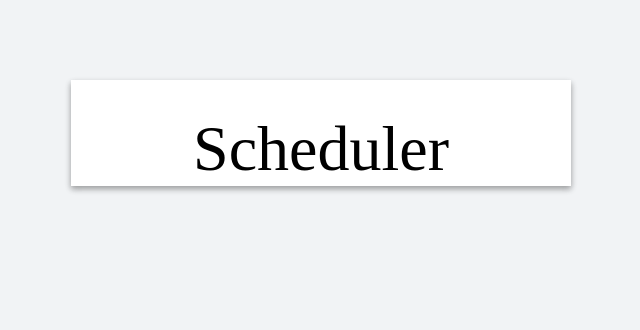
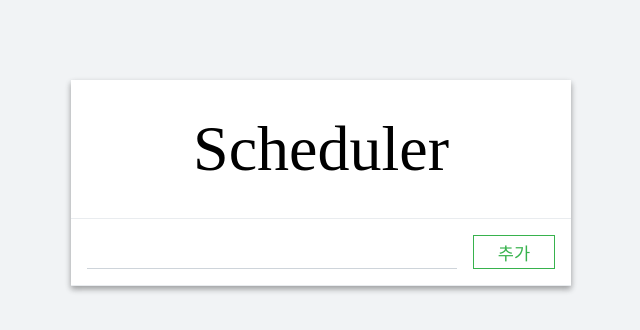
Before and after one commit to mye0ngs00/to_do_list_2020, a React (Create React App) app: page / in a window 1280 px wide. Shown: the top 330 px of the page, without its empty margins (319-959 px from the left). Built offline with nearby package versions, Linux system fonts and the light colour scheme.

Commit message:
~204p add input

```diff
--- a/src/components/App.js
+++ b/src/components/App.js
@@ -1,11 +1,14 @@
 import React, { Component } from 'react';
 import PageTemplate from './PageTemplate';
+import TodoInput from './TodoInput';
 
 class App extends Component{
   render() {
     return (
       <div>
-        <PageTemplate />
+        <PageTemplate>
+          <TodoInput/>
+        </PageTemplate>
       </div>
     )
   }
--- /dev/null
+++ b/src/components/TodoInput/TodoInput.js
@@ -0,0 +1,21 @@
+import React from 'react';
+import styles from './TodoInput.module.scss';
+import classNames from 'classnames/bind';
+
+const cx = classNames.bind(styles);
+const TodoInput = ({ value, onChange, onInsert }) => {
+    const handleKeyPress = (e) => {
+        if (e.key === 'Enter') {
+            onInsert();
+        }
+    }
+
+    return (
+        <div className={cx('todo-input')}>
+            <input onChange={onChange} value={value} onKeyPress={handleKeyPress} />
+            <div className={cx('add-button')} onClick={onInsert}>추가</div>
+        </div>
+    );
+}
+
+export default TodoInput;
--- /dev/null
+++ b/src/components/TodoInput/TodoInput.module.scss
@@ -0,0 +1,42 @@
+@import "../../styles/utils.scss";
+
+.todo-input {
+  border-top: 1px solid $oc-gray-2;
+  border-bottom: 1px solid $oc-gray-2;
+
+  display: flex;
+  padding: 1rem;
+  input {
+    flex: 1;
+    font-size: 1.1rem;
+    outline: none;
+    border: none;
+    background: transparent;
+    border-bottom: 1px solid $oc-gray-4;
+    &:focus {
+      border-bottom: 1px solid $oc-cyan-6;
+    }
+  }
+}
+
+.add-button {
+  width: 5rem;
+  height: 2rem;
+  margin-left: 1rem;
+  border: 1px solid $oc-green-7;
+  color: $oc-green-7;
+  font-weight: 500;
+  font-size: 1.1rem;
+  display: flex;
+
+  align-items: center;
+  justify-content: center;
+  cursor: pointer;
+  &:hover {
+    background: $oc-green-7;
+    color: white;
+  }
+  &.active {
+    background: $oc-green-8;
+  }
+}
--- /dev/null
+++ b/src/components/TodoInput/index.js
@@ -0,0 +1 @@
+export { default } from './TodoInput';
```
Also changed, not shown: src/components/PageTemplate/PageTemplate.js (+6 -1 lines), src/components/PageTemplate/PageTemplate.module.scss (renamed from src/components/PageTemplate/PageTemplate.scss).
